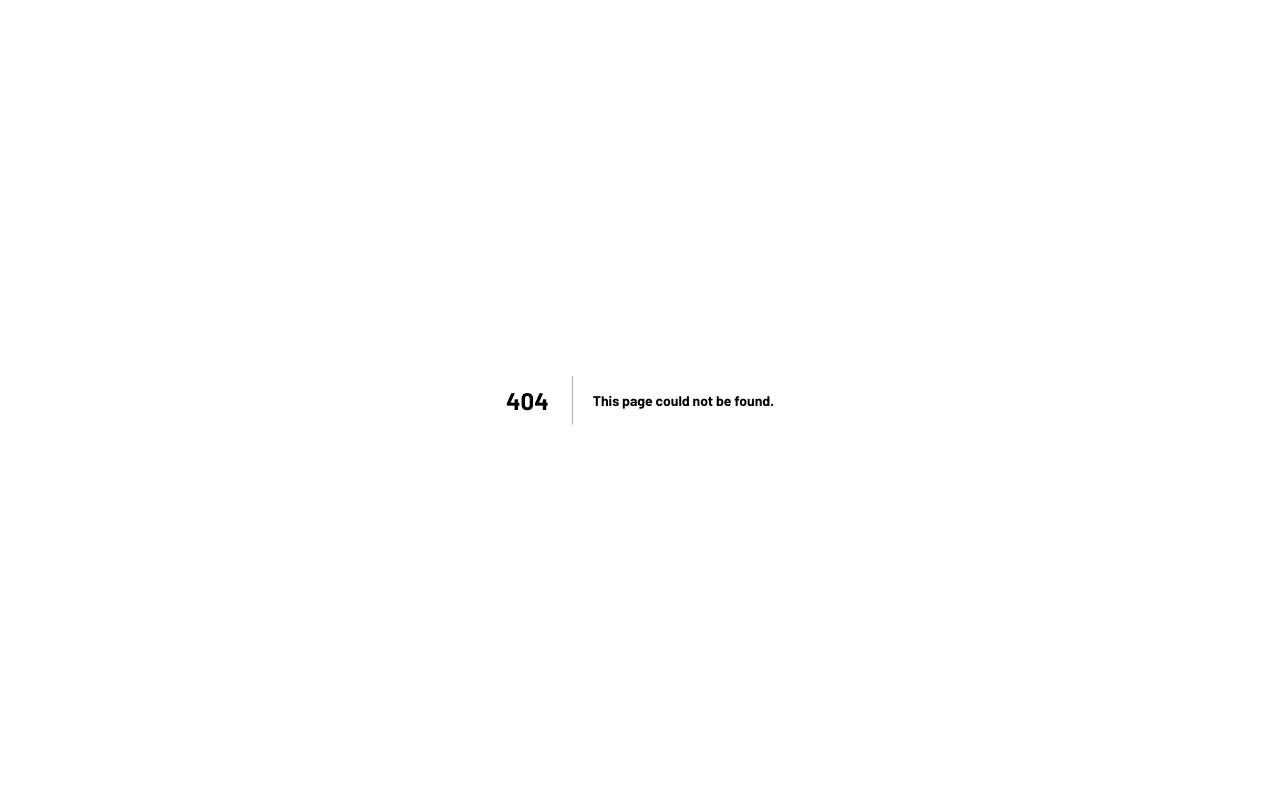
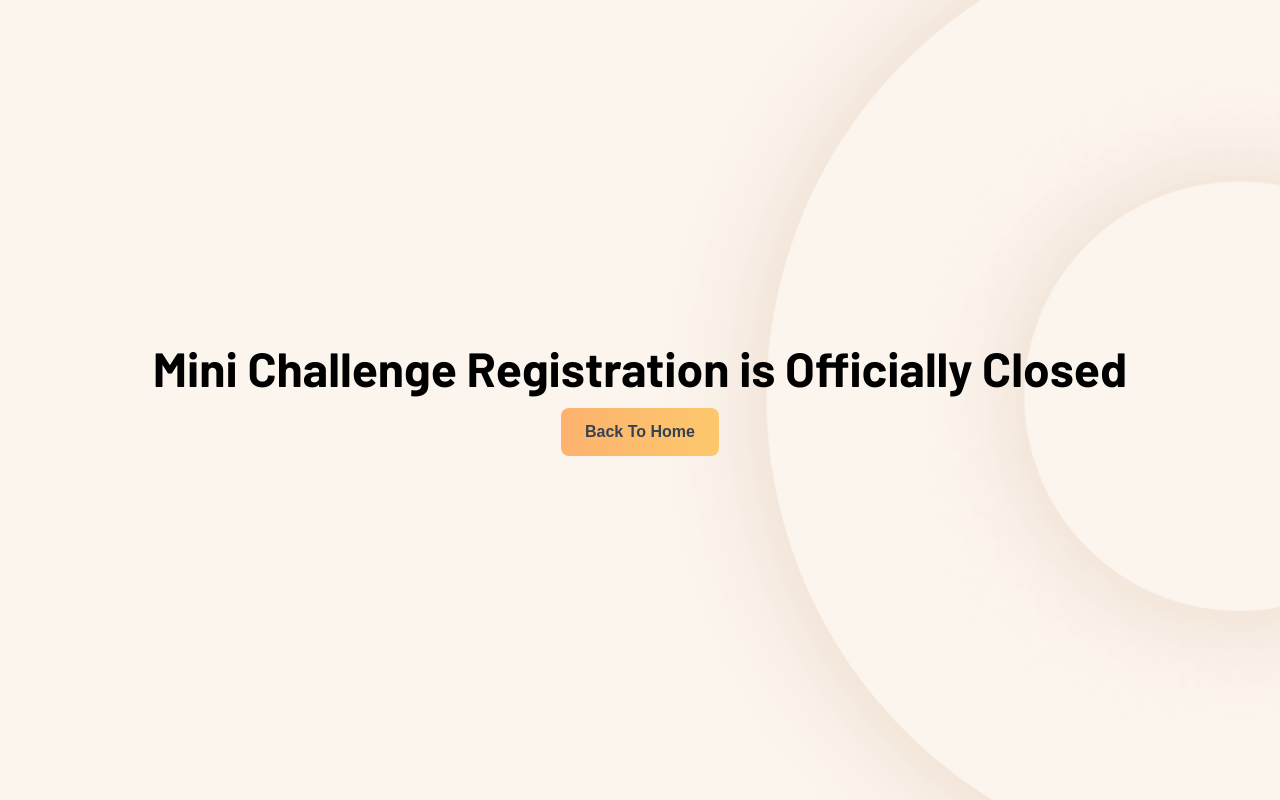
Before and after one commit to theodorusclarence/sxceosleague, a Next.js app: page /r/mini-challenge in a window 1280 px wide. Before the commit this address had no page. Built offline with nearby package versions, Linux system fonts and the light colour scheme; a web font is replaced by a local one.

Commit message:
feat(pre-event): add mini challenge close notice

```diff
--- /dev/null
+++ b/components/ClosedPage.jsx
@@ -0,0 +1,27 @@
+import Image from 'next/image';
+import ButtonLink from '@/components/ButtonLink';
+
+export default function ClosedPage({ title }) {
+    return (
+        <div className='relative overflow-hidden'>
+            <figure className='select-none pointer-events-none absolute w-[700px] left-1/4 -bottom-40 md:left-1/2 md:w-[1200px] md:bottom-auto md:top-1/2 transform md:-translate-y-1/2'>
+                {/* //* Circle Illustration */}
+                <Image
+                    src='/images/events/bg-circle.png'
+                    width={1200}
+                    height={1200}
+                    priority
+                    loading='eager'
+                    layout='responsive'
+                    alt='Circle Illustration'
+                />
+            </figure>
+            <section className='bg-beige'>
+                <div className='relative flex flex-col items-center justify-center min-h-screen space-y-4 text-center '>
+                    <h1>{title}</h1>
+                    <ButtonLink href='/'>Back To Home</ButtonLink>
+                </div>
+            </section>
+        </div>
+    );
+}
--- /dev/null
+++ b/pages/r/mini-challenge.jsx
@@ -0,0 +1,7 @@
+import ClosedPage from '@/components/ClosedPage';
+
+export default function MiniChallengeClosed() {
+    return (
+        <ClosedPage title='Mini Challenge Registration is Officially Closed' />
+    );
+}
```
